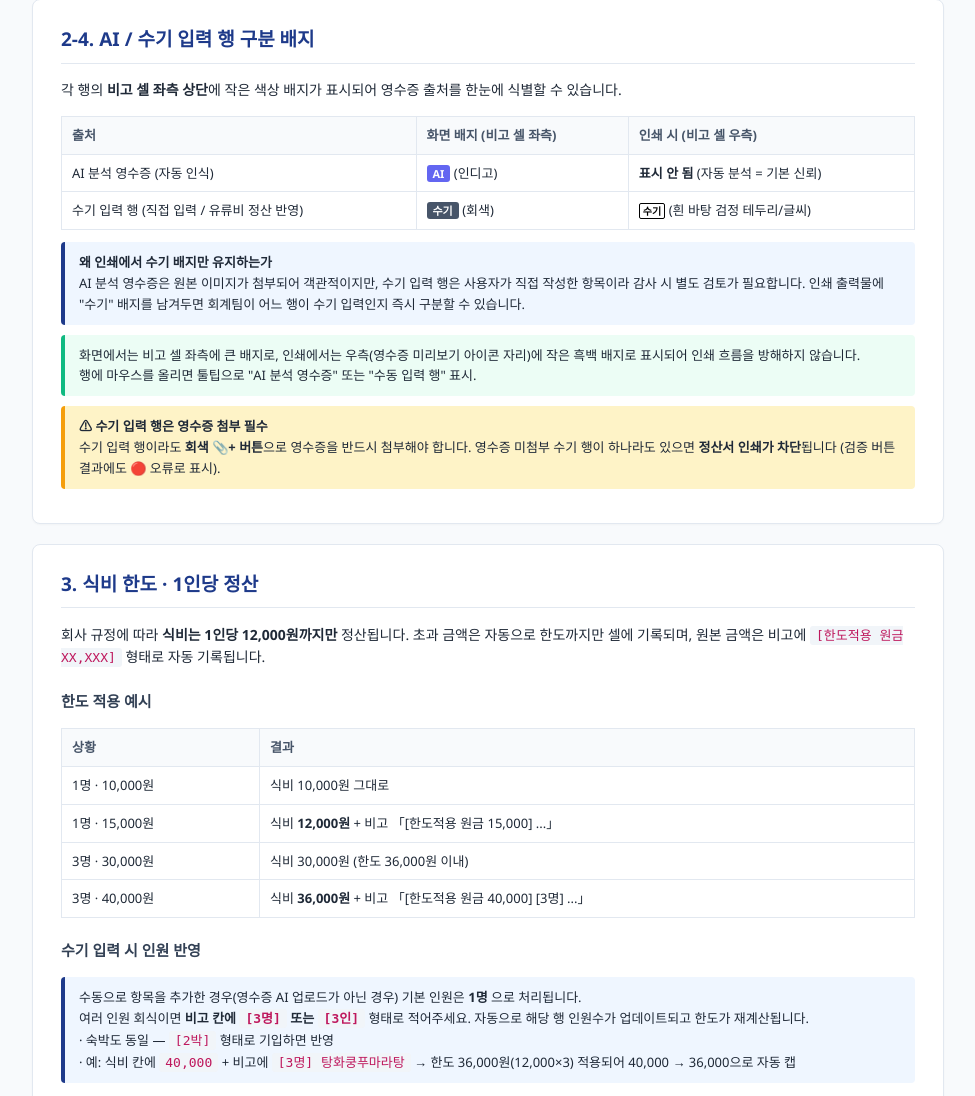
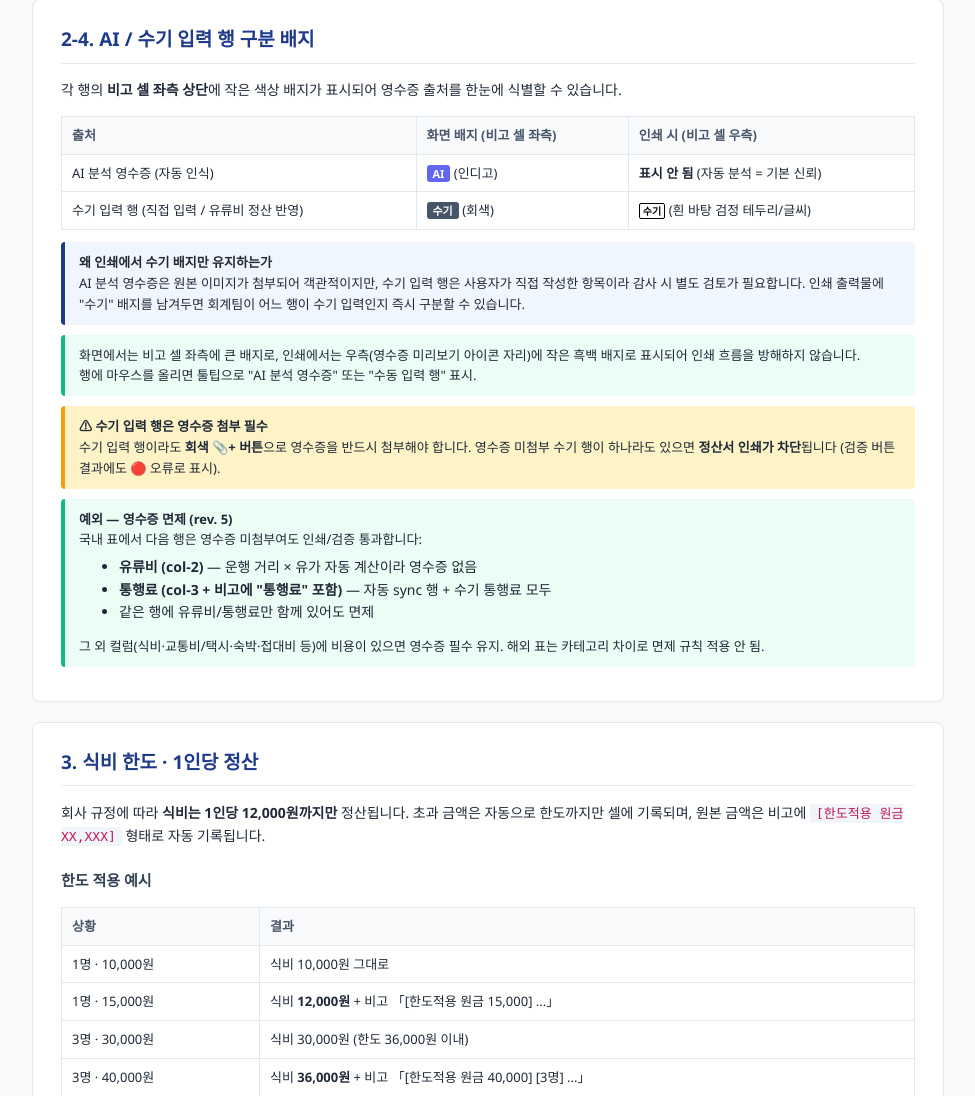
Before and after one commit to ygyun3937/expenseproject, a Flask app: page /guide in a window 1280 px wide. Shown: the part 4493-5589 px from the top of the page, without its empty margins (152-1127 px from the left). Run offline with Flask 3, Linux system fonts and the light colour scheme; parts of the project's set-up code (start-up, migrations or seed data) failed here and were passed over.

Commit message:
feat: 유류비·통행료 영수증 면제 규칙
국내 표에서 다음 행은 영수증 첨부 없이 인쇄/검증 통과:
- col-2 (유류비) — 운행 거리 × 유가 자동 계산이라 영수증 없음
- col-3 (교통비) + 비고에 "통행료" 포함 — 자동 sync 행 + 수기 통행료 모두
- 둘이 같은 행에 동시에 있어도 면제

그 외 컬럼(식비·일반 교통비/택시·숙박·접대비 등)에 비용이 있으면
영수증 필수 유지. 해외 표는 카테고리 차이로 변경 없음.

구현:
- isFuelOrTollExemptRow(tr) 헬퍼 추가
- smartPrint 인쇄 차단 검증에 면제 적용
- runValidation 검증 모달에도 동일 적용
- guide.html: 면제 규칙 안내 추가 (§2-4 + §8 인쇄 차단 + FAQ)

Co-Authored-By: Claude Opus 4.7 (1M context) <noreply@anthropic.com>

```diff
--- a/templates/guide.html
+++ b/templates/guide.html
@@ -265,6 +265,17 @@
   <div class="warn">
     <b>⚠ 수기 입력 행은 영수증 첨부 필수</b><br>
     수기 입력 행이라도 <b>회색 📎+ 버튼</b>으로 영수증을 반드시 첨부해야 합니다. 영수증 미첨부 수기 행이 하나라도 있으면 <b>정산서 인쇄가 차단</b>됩니다 (검증 버튼 결과에도 🔴 오류로 표시).
+  </div>
+
+  <div class="tip">
+    <b>예외 — 영수증 면제 (rev. 5)</b><br>
+    국내 표에서 다음 행은 영수증 미첨부여도 인쇄/검증 통과합니다:
+    <ul style="margin-top:6px;">
+      <li><b>유류비 (col-2)</b> — 운행 거리 × 유가 자동 계산이라 영수증 없음</li>
+      <li><b>통행료 (col-3 + 비고에 "통행료" 포함)</b> — 자동 sync 행 + 수기 통행료 모두</li>
+      <li>같은 행에 유류비/통행료만 함께 있어도 면제</li>
+    </ul>
+    그 외 컬럼(식비·교통비/택시·숙박·접대비 등)에 비용이 있으면 영수증 필수 유지. 해외 표는 카테고리 차이로 면제 규칙 적용 안 됨.
   </div>
 </section>
 
@@ -671,7 +682,7 @@
   <div class="warn">
     아래 조건 중 하나라도 해당되면 인쇄가 차단되고 안내 메시지가 표시됩니다:
     <ol style="margin-top:8px;">
-      <li><b>수기 입력 행 영수증 미첨부</b> — 회색 📎+ 버튼으로 영수증을 먼저 첨부</li>
+      <li><b>수기 입력 행 영수증 미첨부</b> — 회색 📎+ 버튼으로 영수증을 먼저 첨부 (단 유류비 / 통행료 행은 면제)</li>
       <li><b>해외 출장 기간 미입력</b> — 시작일·종료일 모두 입력 필요</li>
       <li><b>해외 [평균 환율 일괄 연동] 미적용</b> — 현재 출장기간으로 버튼 클릭 필수</li>
       <li><b>해외 외화 행 환율이 평균환율과 불일치</b> — 평균 적용 후 추가된 행이나 수동 환율을 사용한 행이 있을 때 (다시 [평균 환율 일괄 연동] 클릭하면 해소)</li>
@@ -747,7 +758,7 @@
   <p>A. 정산서 인쇄 버튼을 누르면 뜨는 모달에서 <b>🇰🇷 국내</b> 또는 <b>✈️ 해외</b>를 선택하면 해당 탭의 정산서와 증빙 PDF만 출력됩니다. 둘 다 함께 출력하려면 <b>📑 전체</b>를 선택하세요.</p>
 
   <h3>Q. 수기로 행을 추가했는데 인쇄가 안 됩니다.</h3>
-  <p>A. 수기 행에는 영수증 첨부가 필수입니다. 행 우측의 <b>회색 📎+ 버튼</b>을 클릭해 영수증을 첨부한 뒤 다시 인쇄하세요. 검증 버튼으로 미리 점검 가능.</p>
+  <p>A. 수기 행에는 영수증 첨부가 필수입니다. 행 우측의 <b>회색 📎+ 버튼</b>을 클릭해 영수증을 첨부한 뒤 다시 인쇄하세요. 검증 버튼으로 미리 점검 가능. <b>예외:</b> 국내 표의 유류비(col-2) / 통행료(col-3 + 비고 "통행료") 행은 영수증 면제 (rev. 5).</p>
 
   <h3>Q. 검증 버튼을 눌렀는데 해외 환율 누락이 안 잡힙니다.</h3>
   <p>A. 최신 버전(rev. 5)에서는 <b>활성 탭 무관하게</b> 해외 항목을 항상 검사하고, 환율이 빠진 행은 <b>입력 즉시 빨간 outline + 펄스 배경</b>으로 화면에 표시됩니다. 출장기간 미입력 / [평균 환율 일괄 연동] 미적용 / 환율이 평균과 다른 행 모두 🔴 오류로 표시됩니다.</p>
```
Also changed, not shown: templates/index.html (+25 -2 lines).
